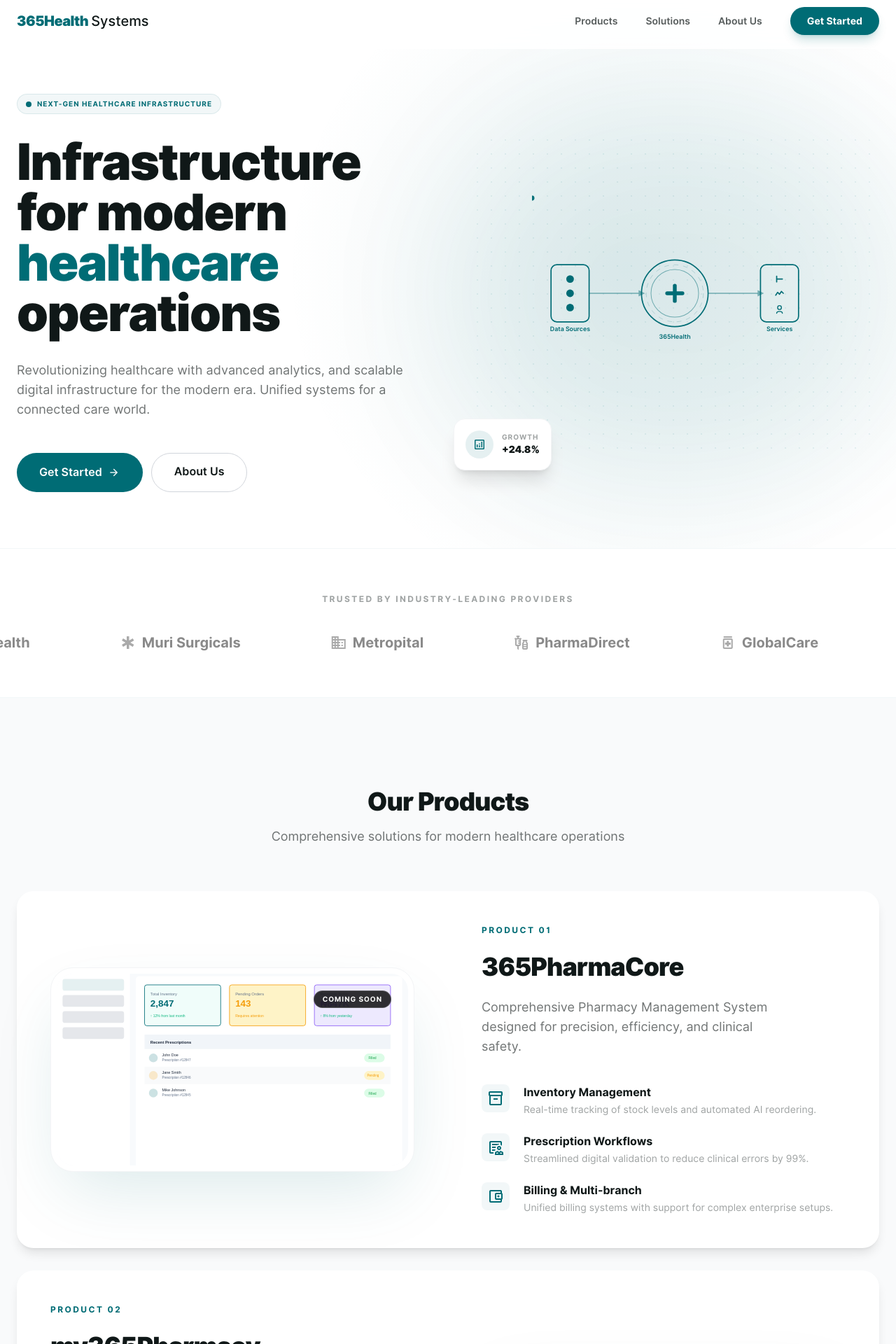
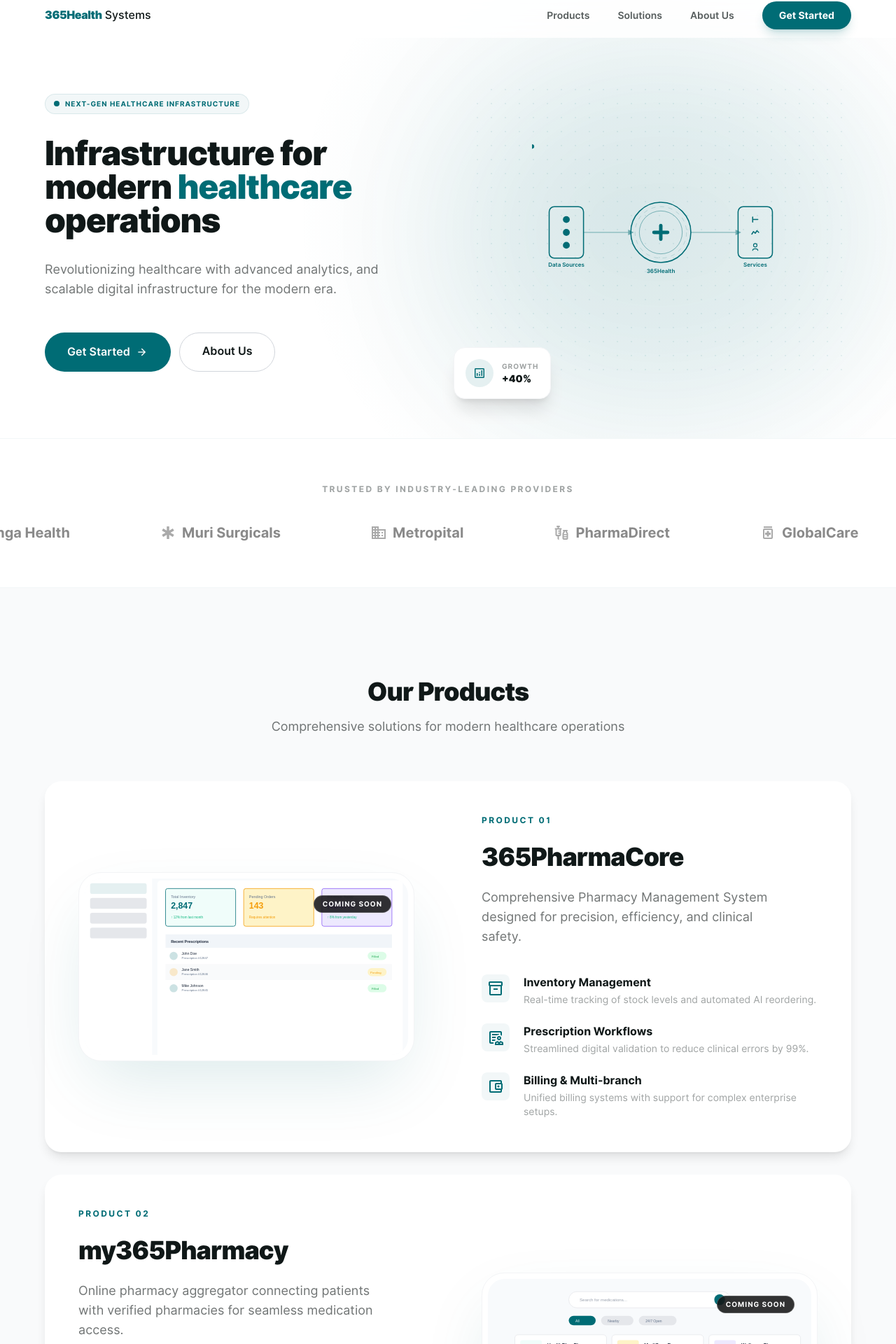
Before and after one commit to abdurrazaqo/365Health, a React (Vite) app: page / in a window 1280 px wide. Shown: the part 10-1930 px from the top of the page at 70% size. Built offline with nearby package versions, Linux system fonts and the light colour scheme; no server answers.

Commit message:
UI Fixes

```diff
--- a/components/AboutUs.tsx
+++ b/components/AboutUs.tsx
@@ -36,10 +36,10 @@ const AboutUs: React.FC = () => {
   }, [isVisible, count]);
 
   return (
-    <section id="about" className="py-16 md:py-24 lg:py-32 px-4 md:px-6 bg-white" ref={sectionRef}>
-      <div className="max-w-4xl mx-auto">
+    <section id="about" className="py-16 md:py-24 lg:py-32 px-6 md:px-12 lg:px-16 bg-white" ref={sectionRef}>
+      <div className="max-w-6xl mx-auto">
         <div className="text-center mb-12 md:mb-16 space-y-3 md:space-y-4">
-          <h2 className="text-3xl md:text-4xl font-black tracking-tight text-dark-text">About 365Health Systems</h2>
+          <h2 className="text-3xl md:text-4xl font-black tracking-tight text-dark-text">About <span className="italic text-primary">365Health Systems</span></h2>
           <p className="text-dark-text/60 text-base md:text-lg max-w-2xl mx-auto">
             Building the future of healthcare infrastructure, one system at a time.
           </p>
@@ -64,21 +64,23 @@ const AboutUs: React.FC = () => {
             </p>
           </div>
 
-          <div className="grid md:grid-cols-3 gap-6 md:gap-8 pt-8">
-            <div className="border border-gray-200 rounded-2xl p-6 md:p-8">
+          <div className="border border-gray-200 rounded-2xl overflow-hidden pt-8">
+            <div className="grid md:grid-cols-3 divide-y md:divide-y-0 md:divide-x divide-gray-200">
+              <div className="p-6 md:p-8">
                 <p className="text-xs font-bold uppercase tracking-widest text-dark-text/40 mb-3">Founded</p>
                 <div className="text-3xl md:text-4xl font-black text-primary mb-2">2026</div>
                 <p className="text-sm text-dark-text/60">Building next-gen healthcare tech</p>
               </div>
-            <div className="border border-gray-200 rounded-2xl p-6 md:p-8">
+              <div className="p-6 md:p-8">
                 <p className="text-xs font-bold uppercase tracking-widest text-dark-text/40 mb-3">Efficiency Gain</p>
                 <div className="text-3xl md:text-4xl font-black text-primary mb-2">{count}%+</div>
                 <p className="text-sm text-dark-text/60">Average operational improvement</p>
               </div>
-            <div className="border border-gray-200 rounded-2xl p-6 md:p-8">
+              <div className="p-6 md:p-8">
                 <p className="text-xs font-bold uppercase tracking-widest text-dark-text/40 mb-3">Support</p>
                 <div className="text-3xl md:text-4xl font-black text-primary mb-2">24/7</div>
                 <p className="text-sm text-dark-text/60">Always available for you</p>
+              </div>
             </div>
           </div>
         </div>
--- a/components/Benefits.tsx
+++ b/components/Benefits.tsx
@@ -11,8 +11,8 @@ const benefits: Benefit[] = [
 
 const Benefits: React.FC = () => {
   return (
-    <section id="solutions" className="py-16 md:py-24 lg:py-32 bg-primary">
-      <div className="max-w-7xl mx-auto px-4 md:px-6">
+    <section id="solutions" className="py-16 md:py-24 lg:py-32 px-6 md:px-12 lg:px-16 bg-primary">
+      <div className="max-w-6xl mx-auto">
         <div className="text-center max-w-3xl mx-auto mb-12 md:mb-16 lg:mb-20 space-y-3 md:space-y-4">
           <h2 className="text-3xl md:text-4xl font-black tracking-tight text-white">Engineered for Excellence</h2>
           <p className="text-white/70 text-base md:text-lg">Why 365Health is the infrastructure of choice for leading medical institutions worldwide.</p>
--- a/components/CTA.tsx
+++ b/components/CTA.tsx
@@ -4,8 +4,8 @@ import React from 'react';
 const CTA: React.FC = () => {
   // Cache bust: 2026-02-10-18:30
   return (
-    <section id="cta" className="py-12 md:py-16 px-4 md:px-6 bg-gray-50">
-      <div className="max-w-4xl mx-auto bg-gradient-to-br from-primary via-secondary to-primary rounded-2xl md:rounded-3xl p-8 md:p-12 text-center text-white relative overflow-hidden shadow-xl">
+    <section id="cta" className="py-12 md:py-16 px-6 md:px-12 lg:px-16 bg-gray-50 scroll-mt-20">
+      <div className="max-w-6xl mx-auto bg-gradient-to-br from-primary via-secondary to-primary rounded-2xl md:rounded-3xl p-8 md:p-12 text-center text-white relative overflow-hidden shadow-xl">
         <div className="relative z-10 space-y-4 md:space-y-5">
           <h2 className="text-2xl md:text-3xl lg:text-4xl font-black leading-tight tracking-tight">
             Build the future of healthcare with 365Health Systems
--- a/components/Footer.tsx
+++ b/components/Footer.tsx
@@ -2,29 +2,31 @@ import React from 'react';
 
 const Footer: React.FC = () => {
   return (
-    <footer className="bg-white pt-16 md:pt-24 lg:pt-32 pb-8 md:pb-12 px-4 md:px-6">
-      <div className="max-w-7xl mx-auto">
-        <div className="mb-12 md:mb-20 lg:mb-24">
-          <div className="space-y-4 md:space-y-6 lg:space-y-8">
-            <div className="flex items-center">
-              <h2 className="text-lg font-black tracking-tight text-primary">365Health <span className="text-dark-text font-medium ml-1">Systems</span></h2>
-            </div>
+    <footer className="bg-white pt-16 md:pt-20 lg:pt-24 pb-8 md:pb-12 px-6 md:px-12 lg:px-16">
+      <div className="max-w-6xl mx-auto">
+        <div className="mb-12 md:mb-16 lg:mb-20">
+          <a href="#" className="flex items-center mb-6 md:mb-8">
+            <h2 className="text-lg font-black tracking-tight text-primary">365Health <span className="text-dark-text font-medium ml-1">Systems</span></h2>
+          </a>
+
+          <div className="flex flex-col md:flex-row md:justify-between md:items-start gap-6 md:gap-8">
             <p className="text-sm text-dark-text/40 max-w-xs leading-relaxed font-medium">
               Leading the transition to digital-first healthcare infrastructure. Secure, scalable, and built for providers who care about excellence.
             </p>
+
             <div className="flex gap-4 md:gap-6 items-center">
-              <a className="text-dark-text/30 hover:text-primary transition-colors" href="https://instagram.com/365health.ng" target="_blank" rel="noopener noreferrer" aria-label="Instagram">
-                <svg className="w-5 h-5" fill="currentColor" viewBox="0 0 24 24">
+              <a className="text-primary hover:text-secondary transition-colors" href="https://instagram.com/365health.ng" target="_blank" rel="noopener noreferrer" aria-label="Instagram">
+                <svg className="w-6 h-6 md:w-7 md:h-7" fill="currentColor" viewBox="0 0 24 24">
                   <path d="M12 2.163c3.204 0 3.584.012 4.85.07 3.252.148 4.771 1.691 4.919 4.919.058 1.265.069 1.645.069 4.849 0 3.205-.012 3.584-.069 4.849-.149 3.225-1.664 4.771-4.919 4.919-1.266.058-1.644.07-4.85.07-3.204 0-3.584-.012-4.849-.07-3.26-.149-4.771-1.699-4.919-4.92-.058-1.265-.07-1.644-.07-4.849 0-3.204.013-3.583.07-4.849.149-3.227 1.664-4.771 4.919-4.919 1.266-.057 1.645-.069 4.849-.069zm0-2.163c-3.259 0-3.667.014-4.947.072-4.358.2-6.78 2.618-6.98 6.98-.059 1.281-.073 1.689-.073 4.948 0 3.259.014 3.668.072 4.948.2 4.358 2.618 6.78 6.98 6.98 1.281.058 1.689.072 4.948.072 3.259 0 3.668-.014 4.948-.072 4.354-.2 6.782-2.618 6.979-6.98.059-1.28.073-1.689.073-4.948 0-3.259-.014-3.667-.072-4.947-.196-4.354-2.617-6.78-6.979-6.98-1.281-.059-1.69-.073-4.949-.073zm0 5.838c-3.403 0-6.162 2.759-6.162 6.162s2.759 6.163 6.162 6.163 6.162-2.759 6.162-6.163c0-3.403-2.759-6.162-6.162-6.162zm0 10.162c-2.209 0-4-1.79-4-4 0-2.209 1.791-4 4-4s4 1.791 4 4c0 2.21-1.791 4-4 4zm6.406-11.845c-.796 0-1.441.645-1.441 1.44s.645 1.44 1.441 1.44c.795 0 1.439-.645 1.439-1.44s-.644-1.44-1.439-1.44z"/>
                 </svg>
               </a>
-              <a className="text-dark-text/30 hover:text-primary transition-colors" href="https://x.com/365health.ng" target="_blank" rel="noopener noreferrer" aria-label="X (Twitter)">
-                <svg className="w-5 h-5" fill="currentColor" viewBox="0 0 24 24">
+              <a className="text-primary hover:text-secondary transition-colors" href="https://x.com/365health.ng" target="_blank" rel="noopener noreferrer" aria-label="X (Twitter)">
+                <svg className="w-6 h-6 md:w-7 md:h-7" fill="currentColor" viewBox="0 0 24 24">
                   <path d="M18.244 2.25h3.308l-7.227 8.26 8.502 11.24H16.17l-5.214-6.817L4.99 21.75H1.68l7.73-8.835L1.254 2.25H8.08l4.713 6.231zm-1.161 17.52h1.833L7.084 4.126H5.117z"/>
                 </svg>
               </a>
-              <a className="text-dark-text/30 hover:text-primary transition-colors" href="https://linkedin.com/in/365HealthNG" target="_blank" rel="noopener noreferrer" aria-label="LinkedIn">
-                <svg className="w-5 h-5" fill="currentColor" viewBox="0 0 24 24">
+              <a className="text-primary hover:text-secondary transition-colors" href="https://linkedin.com/in/365HealthNG" target="_blank" rel="noopener noreferrer" aria-label="LinkedIn">
+                <svg className="w-6 h-6 md:w-7 md:h-7" fill="currentColor" viewBox="0 0 24 24">
                   <path d="M20.447 20.452h-3.554v-5.569c0-1.328-.027-3.037-1.852-3.037-1.853 0-2.136 1.445-2.136 2.939v5.667H9.351V9h3.414v1.561h.046c.477-.9 1.637-1.85 3.37-1.85 3.601 0 4.267 2.37 4.267 5.455v6.286zM5.337 7.433c-1.144 0-2.063-.926-2.063-2.065 0-1.138.92-2.063 2.063-2.063 1.14 0 2.064.925 2.064 2.063 0 1.139-.925 2.065-2.064 2.065zm1.782 13.019H3.555V9h3.564v11.452zM22.225 0H1.771C.792 0 0 .774 0 1.729v20.542C0 23.227.792 24 1.771 24h20.451C23.2 24 24 23.227 24 22.271V1.729C24 .774 23.2 0 22.222 0h.003z"/>
                 </svg>
               </a>
--- a/components/Hero.tsx
+++ b/components/Hero.tsx
@@ -3,8 +3,8 @@ import React from 'react';
 
 const Hero: React.FC = () => {
   return (
-    <section className="relative pt-28 md:pt-32 lg:pt-36 pb-12 md:pb-16 lg:pb-20 px-4 md:px-6 hero-gradient overflow-hidden">
-      <div className="max-w-7xl mx-auto grid lg:grid-cols-2 gap-8 md:gap-12 lg:gap-16 items-center">
+    <section className="relative pt-24 md:pt-28 lg:pt-32 pb-12 md:pb-16 lg:pb-20 px-6 md:px-12 lg:px-16 hero-gradient overflow-hidden">
+      <div className="max-w-6xl mx-auto grid lg:grid-cols-2 gap-8 md:gap-12 lg:gap-16 items-center">
         <div className="flex flex-col gap-4 md:gap-6 lg:gap-8">
           <div className="inline-flex items-center gap-2 px-3 py-1.5 rounded-full bg-primary/5 text-primary text-[10px] font-bold uppercase tracking-widest w-fit border border-primary/10">
             <span className="relative flex h-2 w-2">
@@ -14,12 +14,12 @@ const Hero: React.FC = () => {
             Next-Gen Healthcare Infrastructure
           </div>
 
-          <h1 className="text-[2.5rem] leading-[1.1] md:text-4xl lg:text-5xl xl:text-7xl md:leading-[1] font-black tracking-tight text-dark-text">
+          <h1 className="text-[2rem] leading-[0.95] md:text-3xl lg:text-4xl xl:text-5xl md:leading-[0.95] font-black tracking-tight text-dark-text">
             Infrastructure for modern <span className="text-primary">healthcare</span> operations
           </h1>
 
           <p className="text-sm md:text-base lg:text-lg text-dark-text/60 leading-relaxed max-w-xl">
-            Revolutionizing healthcare with advanced analytics, and scalable digital infrastructure for the modern era. Unified systems for a connected care world.
+            Revolutionizing healthcare with advanced analytics, and scalable digital infrastructure for the modern era.
           </p>
 
           <div className="flex flex-row gap-3 pt-2 md:pt-4">
@@ -151,7 +151,7 @@ const Hero: React.FC = () => {
               </div>
               <div>
                 <p className="text-[8px] md:text-[9px] lg:text-[10px] font-bold text-dark-text/40 uppercase tracking-widest">Growth</p>
-                <p className="text-[11px] md:text-xs lg:text-sm font-black text-dark-text">+24.8%</p>
+                <p className="text-[11px] md:text-xs lg:text-sm font-black text-dark-text">+40%</p>
               </div>
             </div>
           </div>
--- a/components/Navbar.tsx
+++ b/components/Navbar.tsx
@@ -3,13 +3,13 @@ import React from 'react';
 const Navbar: React.FC = () => {
   return (
     <nav className="fixed top-0 left-0 right-0 z-50 glass-nav">
-      <div className="max-w-7xl mx-auto px-6 h-20 flex items-center justify-between">
-        <div className="flex items-center">
+      <div className="w-full max-w-none px-6 md:px-12 lg:px-16 h-16 flex items-center justify-between">
+        <a href="#" className="flex items-center">
           <div className="flex items-baseline">
-            <span className="text-xl font-black text-primary tracking-tight">365Health</span>
-            <span className="text-xl font-medium text-dark-text ml-1 hidden sm:inline">Systems</span>
+            <span className="text-base font-black text-primary tracking-tight">365Health</span>
+            <span className="text-base font-medium text-dark-text ml-1 hidden sm:inline">Systems</span>
           </div>
-        </div>
+        </a>
 
         <div className="hidden md:flex items-center gap-10 ml-auto mr-10">
           <a href="#products" className="text-sm font-semibold text-dark-text/70 hover:text-primary transition-colors">Products</a>
--- a/components/ProductShowcase.tsx
+++ b/components/ProductShowcase.tsx
@@ -120,8 +120,8 @@ const ProductItem: React.FC<{ product: Product }> = ({ product }) => {
 
 const ProductShowcase: React.FC = () => {
   return (
-    <section id="products" className="py-16 md:py-24 lg:py-32 px-4 md:px-6 bg-gray-50">
-      <div className="max-w-7xl mx-auto">
+    <section id="products" className="py-16 md:py-24 lg:py-32 px-6 md:px-12 lg:px-16 bg-gray-50">
+      <div className="max-w-6xl mx-auto">
         <div className="text-center mb-12 md:mb-16 space-y-3 md:space-y-4">
           <h2 className="text-3xl md:text-4xl font-black tracking-tight text-dark-text">Our Products</h2>
           <p className="text-dark-text/60 text-base md:text-lg max-w-2xl mx-auto">
--- a/components/Testimonials.tsx
+++ b/components/Testimonials.tsx
@@ -25,8 +25,8 @@ const testimonials: Testimonial[] = [
 
 const Testimonials: React.FC = () => {
   return (
-    <section className="py-16 md:py-24 lg:py-32 px-4 md:px-6 bg-white">
-      <div className="max-w-7xl mx-auto">
+    <section className="py-16 md:py-24 lg:py-32 px-6 md:px-12 lg:px-16 bg-white">
+      <div className="max-w-6xl mx-auto">
         <h2 className="text-3xl md:text-4xl font-black text-center mb-12 md:mb-16 lg:mb-20 tracking-tight text-dark-text">Voices from the field</h2>
         <div className="grid md:grid-cols-3 gap-4 md:gap-6 lg:gap-8">
           {testimonials.map((t, i) => (
--- a/components/TrustedBy.tsx
+++ b/components/TrustedBy.tsx
@@ -11,8 +11,8 @@ const partners = [
 
 const TrustedBy: React.FC = () => {
   return (
-    <section className="py-12 md:py-16 border-y border-primary/5 bg-white overflow-hidden">
-      <div className="max-w-7xl mx-auto px-4 md:px-6 text-center">
+    <section className="py-12 md:py-16 px-6 md:px-12 lg:px-16 border-y border-primary/5 bg-white overflow-hidden">
+      <div className="max-w-6xl mx-auto text-center">
         <p className="text-xs font-bold uppercase tracking-[0.2em] text-[#101818]/40 mb-8 md:mb-10">
           Trusted by industry-leading providers
         </p>
```
Lines whose indentation alone changed are shown as unchanged.
